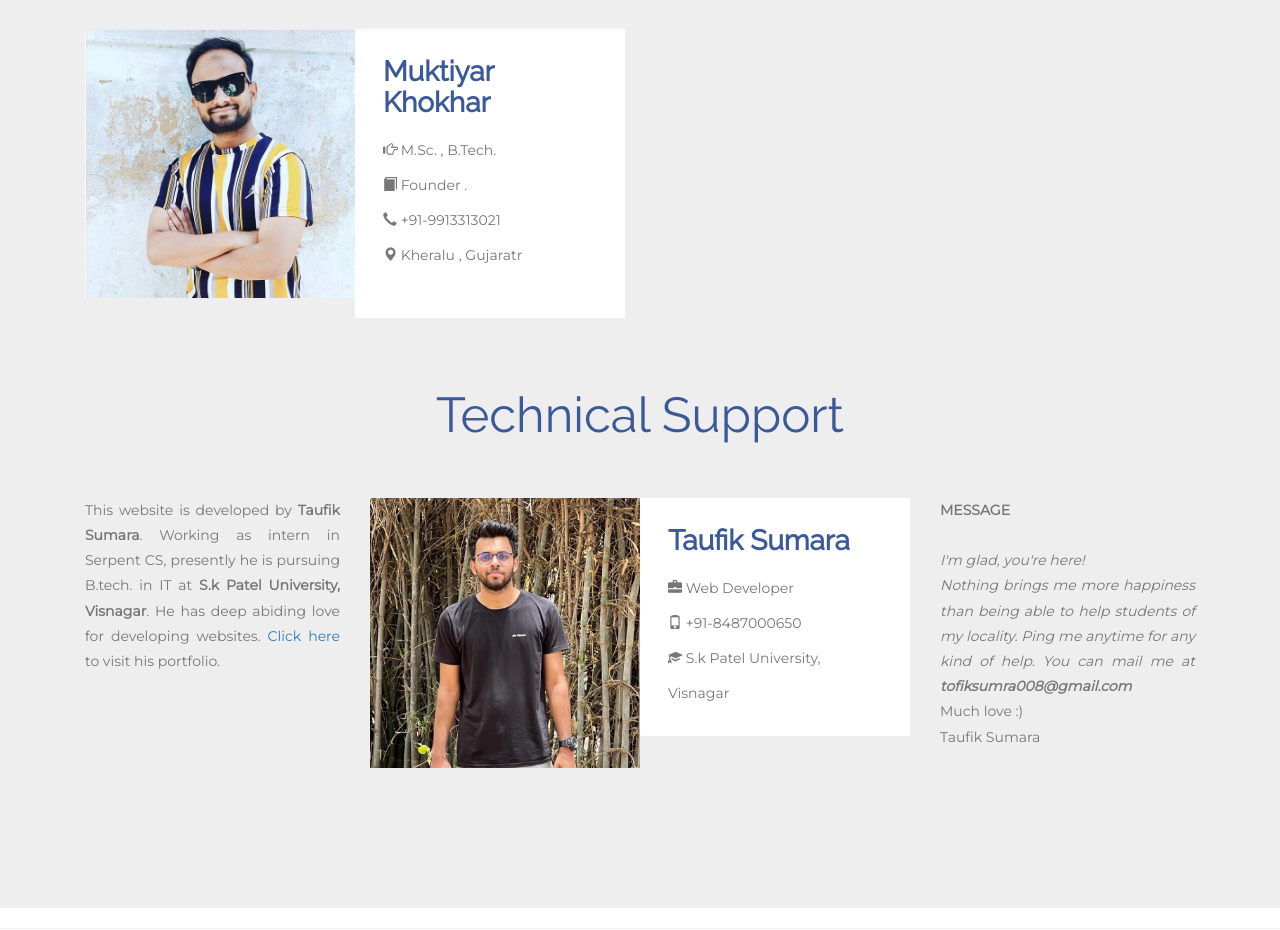
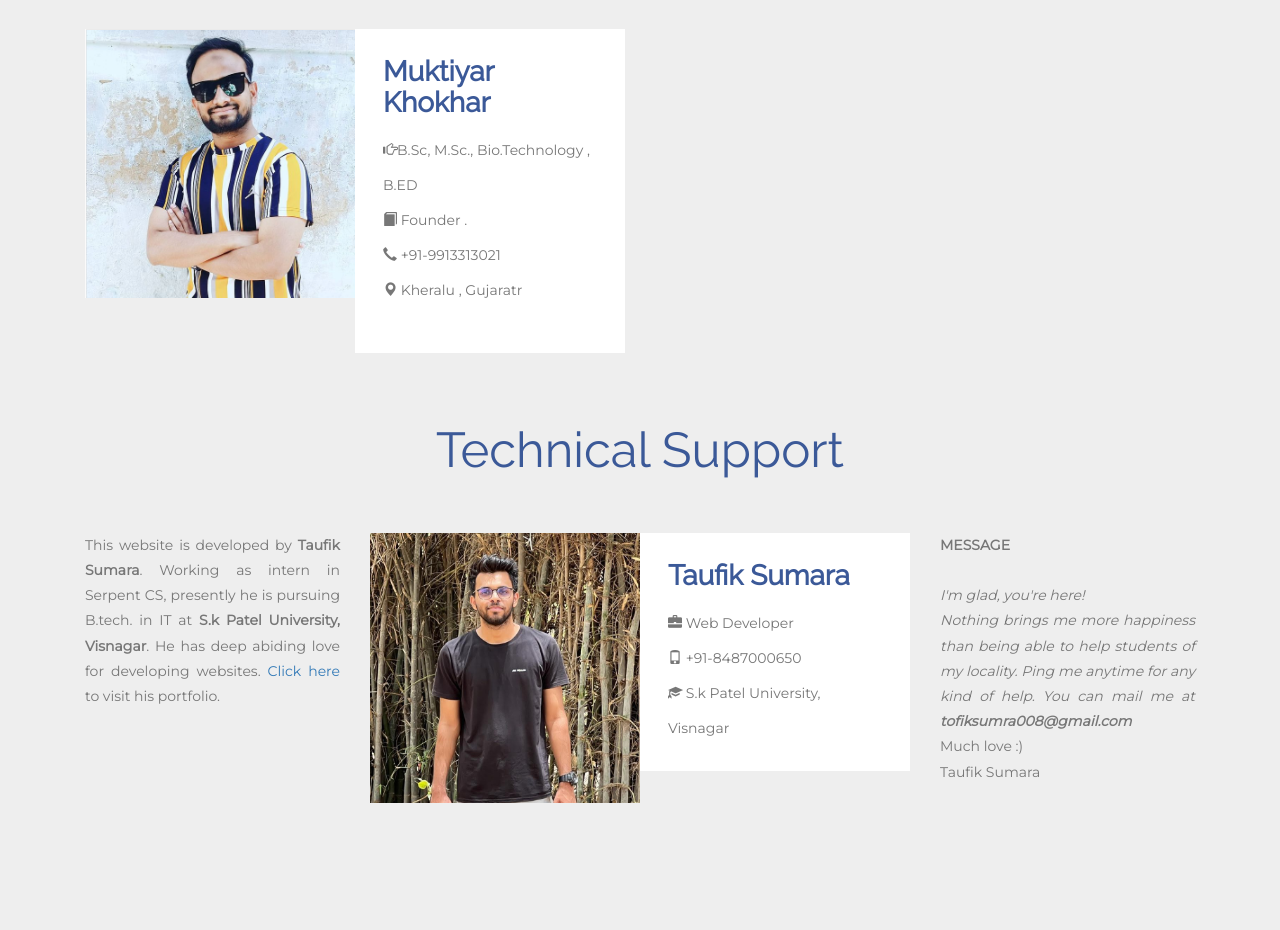
Before and after one commit to tofik-007/Brilliant-Classes, a plain HTML site: page about.html in a window 1280 px wide. Shown: the part 2500-3430 px from the top of the page. Drawn offline with nearby package versions, Linux system fonts and the light colour scheme.

Commit message:
Update about.html

```diff
--- a/about.html
+++ b/about.html
@@ -190,7 +190,7 @@
 								<div class="staff-right ">
 									<h4>Muktiyar Khokhar </h4>
 									<ul>
-										<li><i class="glyphicon glyphicon-hand-right" aria-hidden="true"></i>  M.Sc. , B.Tech.</li>
+										<li><i class="glyphicon glyphicon-hand-right" aria-hidden="true"></i>B.Sc, M.Sc., Bio.Technology , B.ED</li>
                                         <li><i class="glyphicon glyphicon-book" aria-hidden="true"></i>  Founder .</li>
 										<li><i class="glyphicon glyphicon-earphone" aria-hidden="true"></i> +91-9913313021</li>
 										<li><i class="glyphicon glyphicon-map-marker" aria-hidden="true"></i> Kheralu , Gujaratr</li>
```
